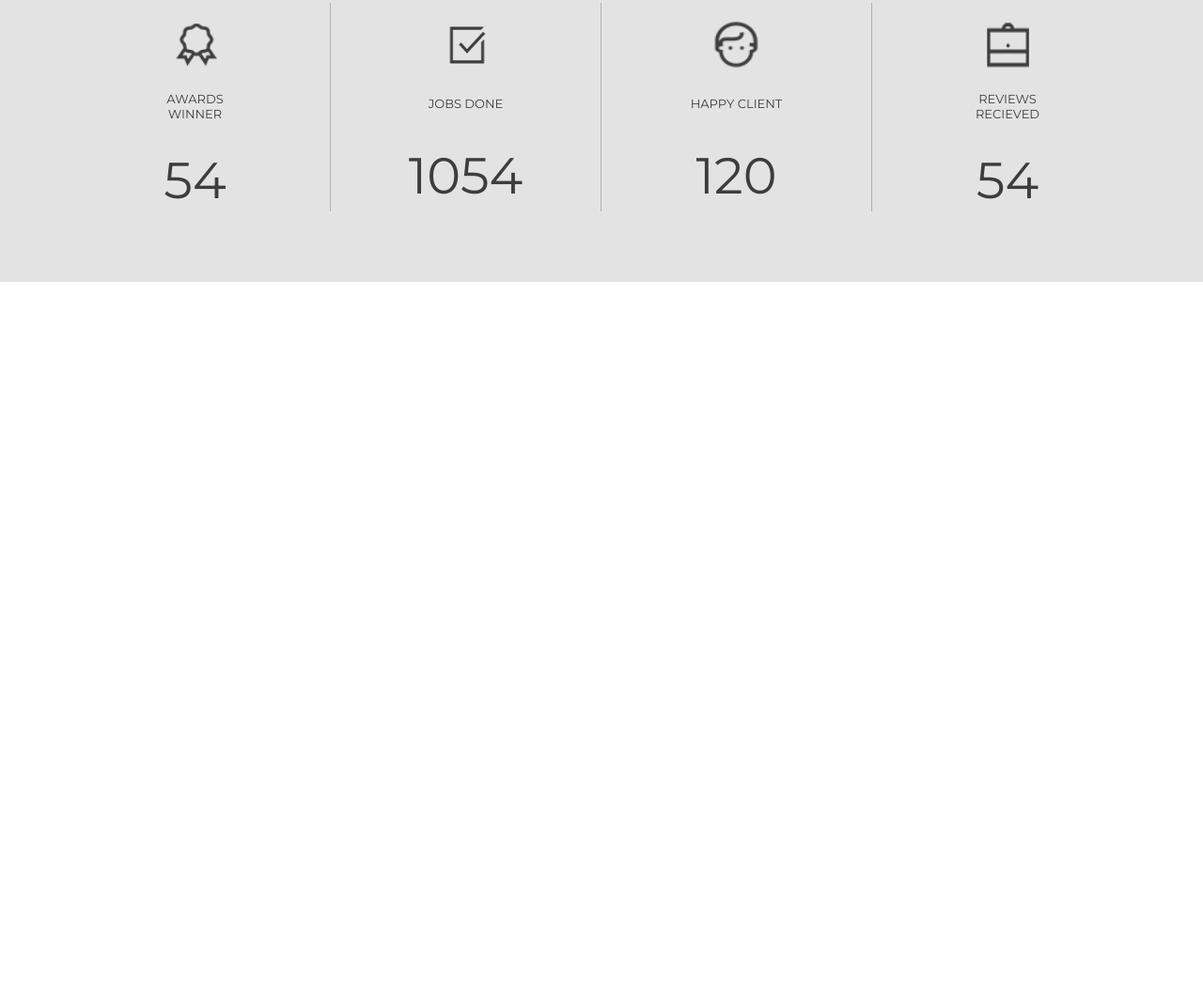
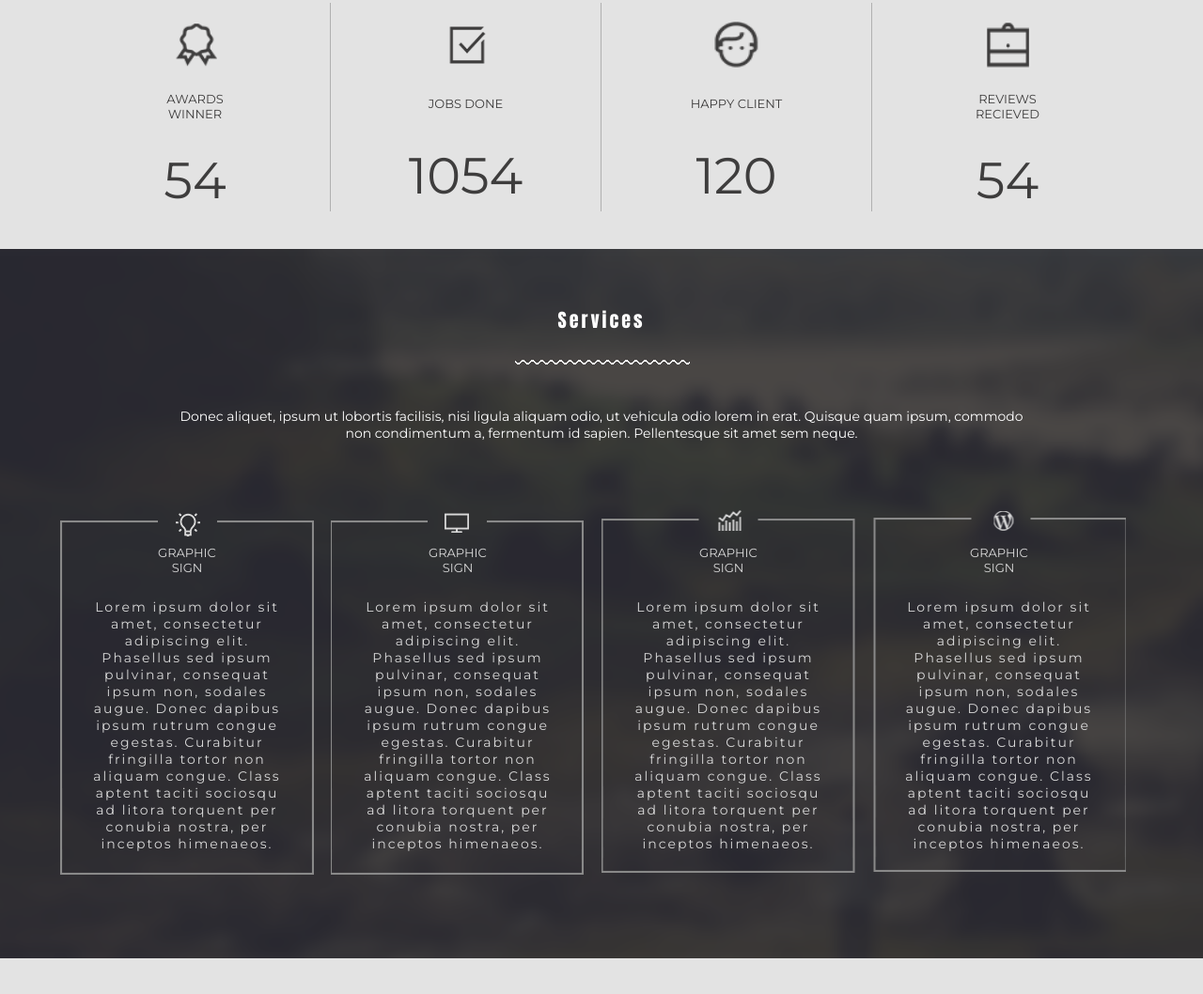
Before and after one commit to MarkevichVlad-1431/Atlantida, a website built with webpack: page src/index.html in a window 1280 px wide. Shown: the part 1701-2759 px from the top of the page at 94% size. Before the commit the page ends 2001 px from the top, so only its background shows below. Built offline with nearby package versions, Linux system fonts and the light colour scheme.

Commit message:
add services

```diff
--- a/src/index.html
+++ b/src/index.html
@@ -165,6 +165,53 @@
                         </div>
                     </div>
                 </div>
+                <div class="services">
+                    <div class="container">
+                        <div class="services__title">
+                            Services
+                        </div>
+                        <div class="services__line">
+                            <img src="./assets/images/line__services.png" alt="line">
+                        </div>
+                        <div class="services__tagline">
+                            Donec aliquet, ipsum ut lobortis facilisis, nisi ligula aliquam odio, ut vehicula odio lorem in erat. Quisque quam ipsum, commodo non condimentum a, fermentum id sapien. Pellentesque sit amet sem neque.
+                        </div>
+                        <div class="services__reguets">
+                            <div class="serviceBody_1">
+                                <div class="serviceBody__title">
+                                    GRAPHIC <br> SIGN
+                                </div>
+                                <div class="serviceBody__text">
+                                    Lorem ipsum dolor sit amet, consectetur adipiscing elit. Phasellus sed ipsum pulvinar, consequat ipsum non, sodales augue. Donec dapibus ipsum rutrum congue egestas. Curabitur fringilla tortor non aliquam congue. Class aptent taciti sociosqu ad litora torquent per conubia nostra, per inceptos himenaeos.
+                                </div>
+                            </div>
+                            <div class="serviceBody_2">
+                                <div class="serviceBody__title">
+                                    GRAPHIC <br> SIGN
+                                </div>
+                                <div class="serviceBody__text">
+                                    Lorem ipsum dolor sit amet, consectetur adipiscing elit. Phasellus sed ipsum pulvinar, consequat ipsum non, sodales augue. Donec dapibus ipsum rutrum congue egestas. Curabitur fringilla tortor non aliquam congue. Class aptent taciti sociosqu ad litora torquent per conubia nostra, per inceptos himenaeos.
+                                </div>
+                            </div>
+                            <div class="serviceBody_3">
+                                <div class="serviceBody__title">
+                                    GRAPHIC <br> SIGN
+                                </div>
+                                <div class="serviceBody__text">
+                                    Lorem ipsum dolor sit amet, consectetur adipiscing elit. Phasellus sed ipsum pulvinar, consequat ipsum non, sodales augue. Donec dapibus ipsum rutrum congue egestas. Curabitur fringilla tortor non aliquam congue. Class aptent taciti sociosqu ad litora torquent per conubia nostra, per inceptos himenaeos.
+                                </div>
+                            </div>
+                            <div class="serviceBody_4">
+                                <div class="serviceBody__title">
+                                    GRAPHIC <br> SIGN
+                                </div>
+                                <div class="serviceBody__text">
+                                    Lorem ipsum dolor sit amet, consectetur adipiscing elit. Phasellus sed ipsum pulvinar, consequat ipsum non, sodales augue. Donec dapibus ipsum rutrum congue egestas. Curabitur fringilla tortor non aliquam congue. Class aptent taciti sociosqu ad litora torquent per conubia nostra, per inceptos himenaeos.
+                                </div>
+                            </div>
+                        </div>
+                    </div>
+                </div>
             </main>
         </div>
 
--- a/src/styles/components/aboutUs.scss
+++ b/src/styles/components/aboutUs.scss
@@ -90,7 +90,7 @@ main {
         }
     }
     .result{
-        margin-top: 40px;
+        margin: 40px 0 ;
         display: grid;
         grid-template-columns: 1fr 1fr 1fr 1fr;
 
@@ -102,7 +102,7 @@ main {
 
         @media screen and (max-width: 769px) {
             grid-template-columns: 1fr;
-            margin-top: 20px;
+            margin-top: 20px 0 ;
         }
 
         .resultBlock{
--- a/src/styles/components/header.scss
+++ b/src/styles/components/header.scss
@@ -1,5 +1,7 @@
 @import './../helpers/extends';
 @import './../helpers/global';
+@import './../helpers/fonts';
+
 
 .sliderBody {
     position: relative;
--- /dev/null
+++ b/src/styles/components/services.scss
@@ -0,0 +1,83 @@
+@import './../helpers/extends';
+@import './../helpers/global';
+@import './../helpers/fonts';
+
+.services {
+    padding: 60px 0 80px 0;
+
+    text-align: center;
+
+    background-image: url(./../assets/images/bg_services.png);
+    background-size: cover;
+    background-position: center;
+    background-repeat: no-repeat;
+
+    @media screen and (max-width: 769px) {
+        padding: 15px 0 20px 0;
+    }
+
+    .services__title {
+        font-size: 20px;
+        letter-spacing: 3px;
+        color: $colorWhite;
+        font-family: Amsdam, sans-serif;
+    }
+
+    .services__line {
+        margin: 25px 0 35px 0;
+
+        @media screen and (max-width: 769px) {
+            margin: 10px 0 10px 0;
+        }
+    }
+
+    .services__tagline {
+        margin: 0 auto;
+        width: 80%;
+
+        font-size: 14px;
+        color: $colorWhite;
+
+        font-family: CrimsonText Regular;
+
+        @media screen and (max-width: 769px) {
+            font-size: 10px;
+        }
+    }
+
+    .services__reguets {
+        display: grid;
+        grid-template-columns: 1fr 1fr 1fr 1fr;
+
+        @media screen and (max-width: 1200px) {
+            grid-template-columns: 1fr 1fr;
+            justify-self: center;
+            justify-items: center;
+        }
+
+        @media screen and (max-width: 769px) {
+            grid-template-columns: 1fr;
+        }
+
+        .serviceBody_1 {
+            @extend .setviceBodyStyle;
+            background-image: url(./../assets/images/bg_blok1.png);
+        }
+
+        .serviceBody_2 {
+            @extend .setviceBodyStyle;
+            background-image: url(./../assets/images/bg_blok2.png);
+        }
+
+        .serviceBody_3 {
+            @extend .setviceBodyStyle;
+            background-image: url(./../assets/images/bg_blok3.png);
+        }
+
+        .serviceBody_4 {
+            @extend .setviceBodyStyle;
+            background-image: url(./../assets/images/bg_blok4.png);
+        }
+    }
+
+}
--- a/src/styles/helpers/_extends.scss
+++ b/src/styles/helpers/_extends.scss
@@ -1,3 +1,7 @@
+@import './../helpers/fonts';
+@import './../helpers/global';
+
+
 @keyframes openMenu {
     0% {
       bottom: 90%;
@@ -30,3 +34,37 @@
         opacity: 1;
     }
 }
+
+
+.setviceBodyStyle{
+    margin-top: 60px;
+    padding: 50px 30px;
+    max-width: 270px;
+    height: 410px;
+
+    color: $colorWhite;
+
+    background-position: center;
+    background-repeat: no-repeat;
+
+    @media screen and (max-width: 1200px) {
+        margin-top: 20px;
+    }
+
+    .serviceBody__title{
+        margin-bottom: 25px;
+
+        font-size: 13px;
+        color: $colorServices;
+        text-transform: uppercase;
+        font-family: Montserrat Regular, sans-serif;
+    }
+
+    .serviceBody__text{
+        font-size: 14px;
+        letter-spacing: 2px;
+        color: $colorServices;
+        font-family: CrimsonText Regular;
+
+    }
+}
--- a/src/styles/helpers/_global.scss
+++ b/src/styles/helpers/_global.scss
@@ -7,3 +7,4 @@ $colorText: #aaaaaa;
 $colorWhite: #fff;
 $colorMainBg: #e3e3e3;
 $aboutTextColor: #3e3d3d;
+$colorServices: #d8d8d8;
--- a/src/styles/index.scss
+++ b/src/styles/index.scss
@@ -1,6 +1,8 @@
 // @use './helpers/global';
 @use './helpers/fonts';
 @use './helpers/normalize.scss';
+@use './helpers/extends';
 
 @use './components/header.scss';
 @use './components/aboutUs.scss';
+@use './components/services.scss';
```
Also changed, not shown: src/assets/images/bg_blok1.png (added), src/assets/images/bg_blok2.png (added), src/assets/images/bg_blok3.png (added), src/assets/images/bg_blok4.png (added), src/assets/images/bg_services.png (added), src/assets/images/line__services.png (added).
